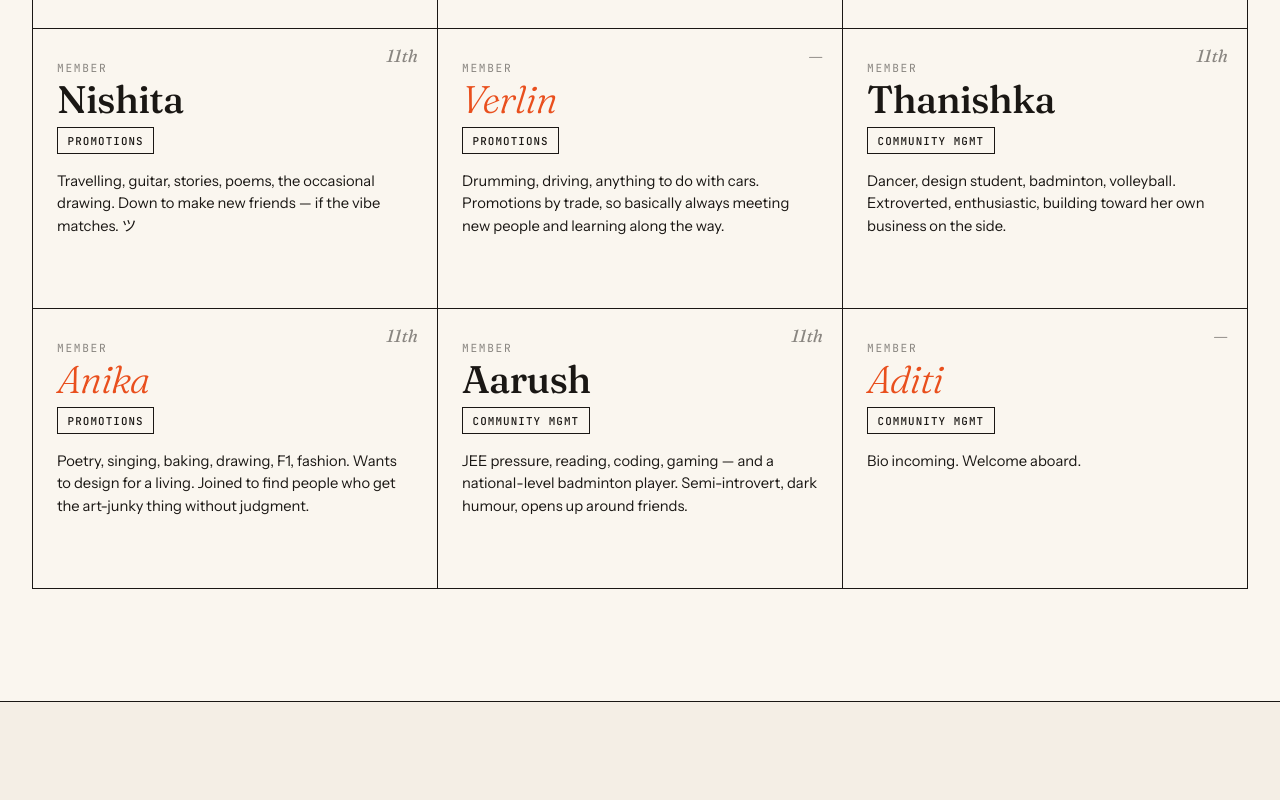
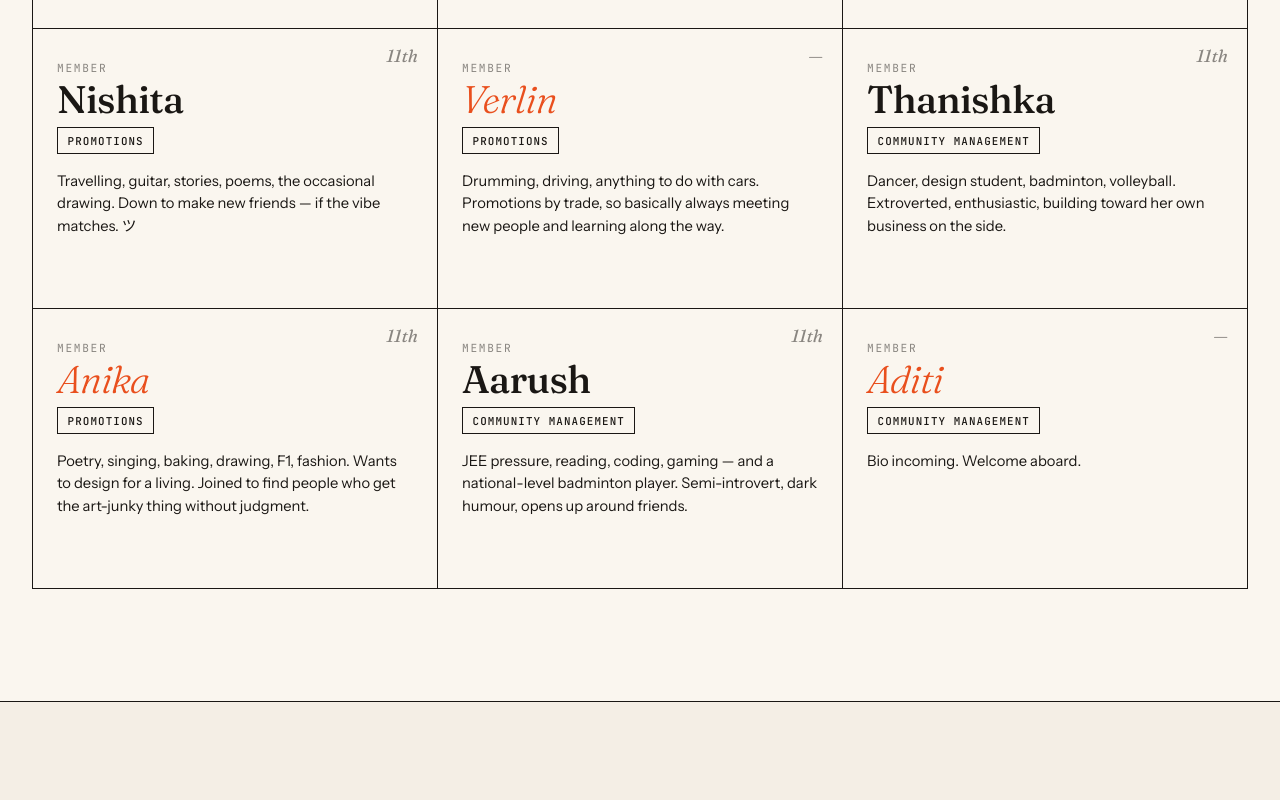
Before and after one commit to Aarush-Arora/Teen-Talent-Network, a plain HTML site: page index.html in a window 1280 px wide. Shown: the part 3240-4040 px from the top of the page. Drawn offline with Linux system fonts and the light colour scheme.

Commit message:
Update 'Community Mgmt' to 'Community Management'

```diff
--- a/index.html
+++ b/index.html
@@ -1186,7 +1186,7 @@
         <div class="member-grade">11th</div>
         <div class="member-tag">Member</div>
         <h3 class="member-name">Thanishka</h3>
-        <span class="member-role">Community Mgmt</span>
+        <span class="member-role">Community Management</span>
         <p class="member-bio">Dancer, design student, badminton, volleyball. Extroverted, enthusiastic, building toward her own business on the side.</p>
       </div>
 
@@ -1202,7 +1202,7 @@
         <div class="member-grade">11th</div>
         <div class="member-tag">Member</div>
         <h3 class="member-name">Aarush</h3>
-        <span class="member-role">Community Mgmt</span>
+        <span class="member-role">Community Management</span>
         <p class="member-bio">JEE pressure, reading, coding, gaming — and a national-level badminton player. Semi-introvert, dark humour, opens up around friends.</p>
       </div>
 
@@ -1210,7 +1210,7 @@
         <div class="member-grade">—</div>
         <div class="member-tag">Member</div>
         <h3 class="member-name"><em>Aditi</em></h3>
-        <span class="member-role">Community Mgmt</span>
+        <span class="member-role">Community Management</span>
         <p class="member-bio">Bio incoming. Welcome aboard.</p>
       </div>
     </div>
@@ -1244,7 +1244,7 @@
       </div>
       <div class="team-row reveal">
         <div class="team-row-num">/04</div>
-        <h3 class="team-row-name"><em>Community</em> Mgmt</h3>
+        <h3 class="team-row-name"><em>Community</em> Management</h3>
         <div class="team-row-status full">— full house —</div>
         <div class="team-row-members"><span class="head">Head</span> Swaransh · Aditi · Thanishka · Aarush</div>
       </div>
```
